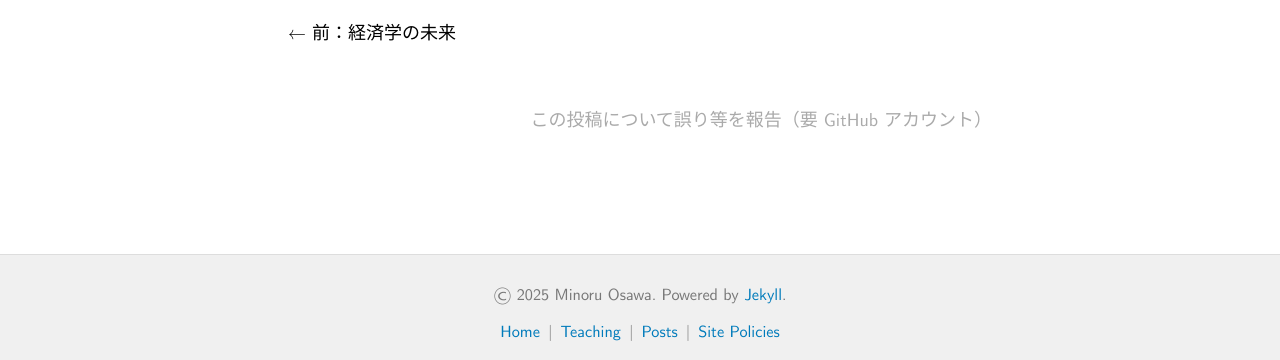
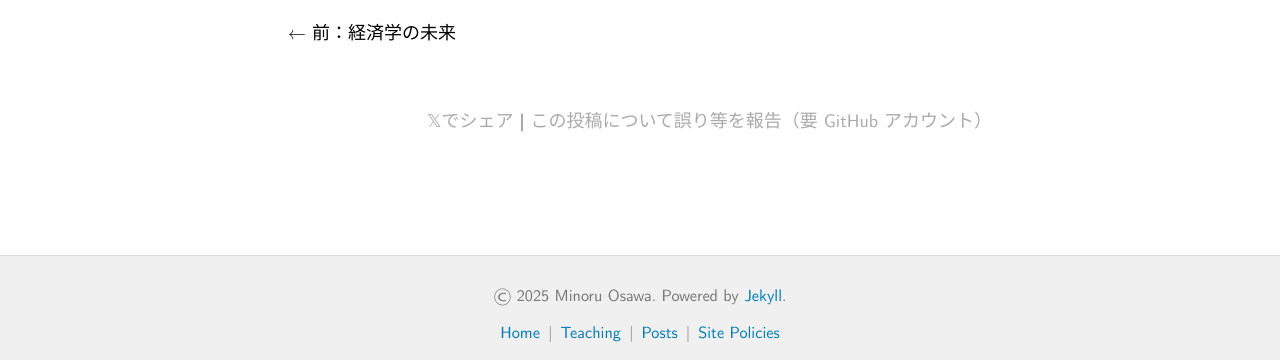
Before and after one commit to mino-osawa/mino-osawa.github.io, a Jekyll site: the page built from _posts/2025-10-08-UEA-North-America.markdown, in a window 1280 px wide. Shown: the part 783-1143 px from the top of the page. Built offline with Jekyll 4.4.1, drawn with Linux system fonts in a browser that asks for light colours; some web fonts are replaced; comment, search, counter and statistics services are not loaded.

Commit message:
add X button

```diff
--- a/_layouts/post.html
+++ b/_layouts/post.html
@@ -28,10 +28,10 @@ layout: default
         {% endif %}
     </div>
     <div class="post-footer">
-        <p>
-        <a href="https://github.com/{{ site.github.user }}/{{ site.github.repo }}/issues/new?title={{ page.title | url_encode }}&body=対象記事：{{ site.url }}{{ page.url | url_encode }}" target="_blank">
-        この投稿について誤り等を報告（要 GitHub アカウント）
-        </a>
+        <p><a href="https://twitter.com/share?ref_src=twsrc%5Etfw" data-via="minoru_osawa" data-show-count="false">𝕏でシェア<b></b></a><script async src="https://platform.twitter.com/widgets.js" charset="utf-8"></script> |
+            <a href="https://github.com/{{ site.github.user }}/{{ site.github.repo }}/issues/new?title={{ page.title | url_encode }}&body=対象記事：{{ site.url }}{{ page.url | url_encode }}" target="_blank">
+                この投稿について誤り等を報告（要 GitHub アカウント）
+            </a>
         </p>
     </div>
 </div>
```
